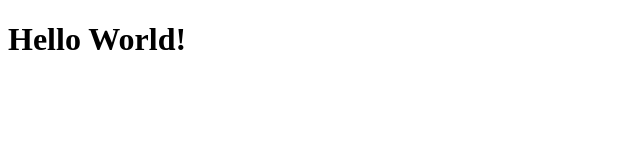
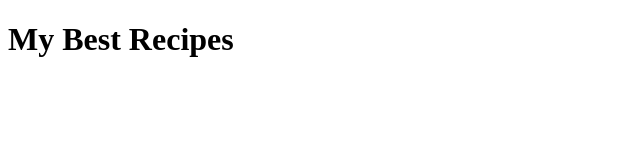
Before and after one commit to MitchNarv/odin-recipes, a plain HTML site: page index.html in a window 1280 px wide. Shown: the whole page, without its empty margins (0-640 px from the left). Drawn offline with Linux system fonts and the light colour scheme.

Commit message:
index.html

```diff
--- a/index.html
+++ b/index.html
@@ -5,6 +5,6 @@
         <title> My First Webpage</title>
     </head>
     <body>
-        <h1>Hello World!</h1>
+        <h1>My Best Recipes</h1>
     </body>
 </html>
```
